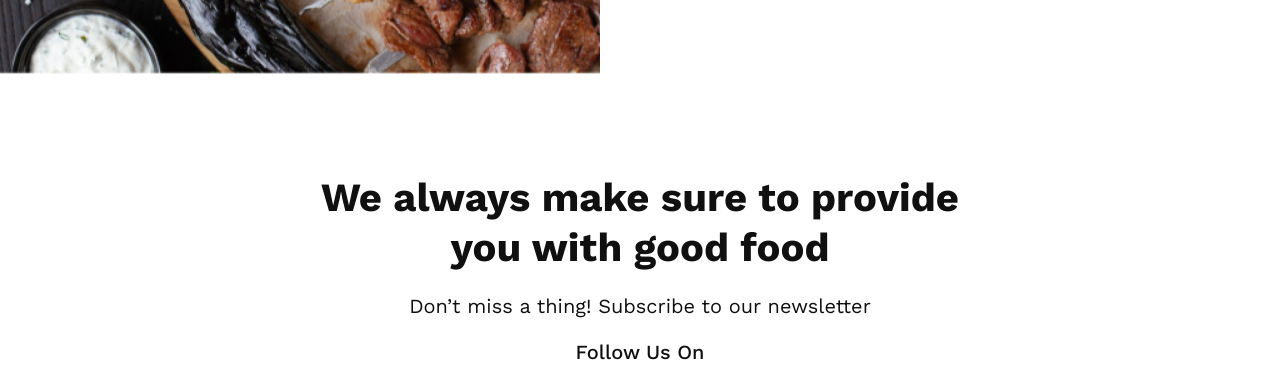
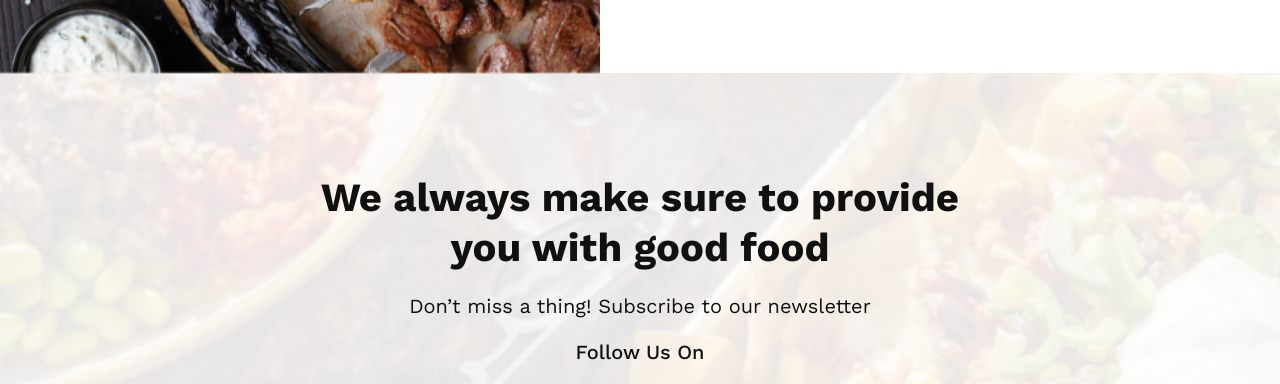
Before and after one commit to JohonCruze/Good-Food-Restuarent, a plain HTML site: page index.html in a window 1280 px wide. Shown: the part 1838-2222 px from the top of the page. Drawn offline with nearby package versions, Linux system fonts and the light colour scheme.

Commit message:
background image path updated 6th time

```diff
--- a/style/style.css
+++ b/style/style.css
@@ -188,7 +188,7 @@ body {
 }
 
 .social-section {
-    background: url("./assets/social-bg.png");
+    background: url("../assets/social-bg.png");
     background-position: center;
     background-size: cover;
     background-repeat: no-repeat;
```
